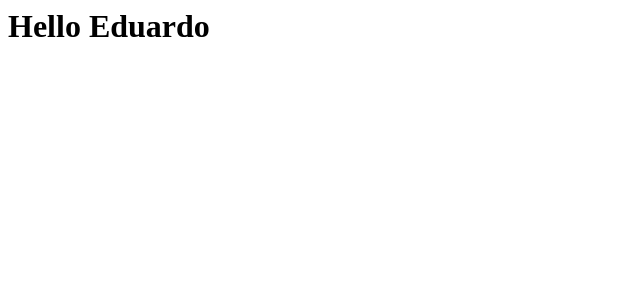
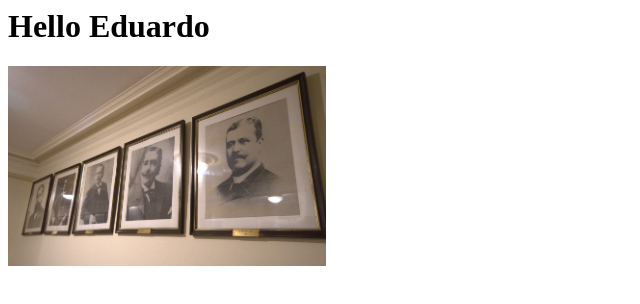
Before and after one commit to jeduhp/jeduhp.github.io, a plain HTML site: page index.html in a window 1280 px wide. Shown: the whole page, without its empty margins (0-640 px from the left). Drawn offline with Linux system fonts and the light colour scheme.

Commit message:
add image

```diff
--- a/index.html
+++ b/index.html
@@ -1,3 +1,6 @@
 <html>
     <h1>Hello Eduardo</h1>
+    <div>
+        <img src="prueba.jpg" height="200">
+    </div>
 </html>
```
Also changed, not shown: prueba.jpg (added).
